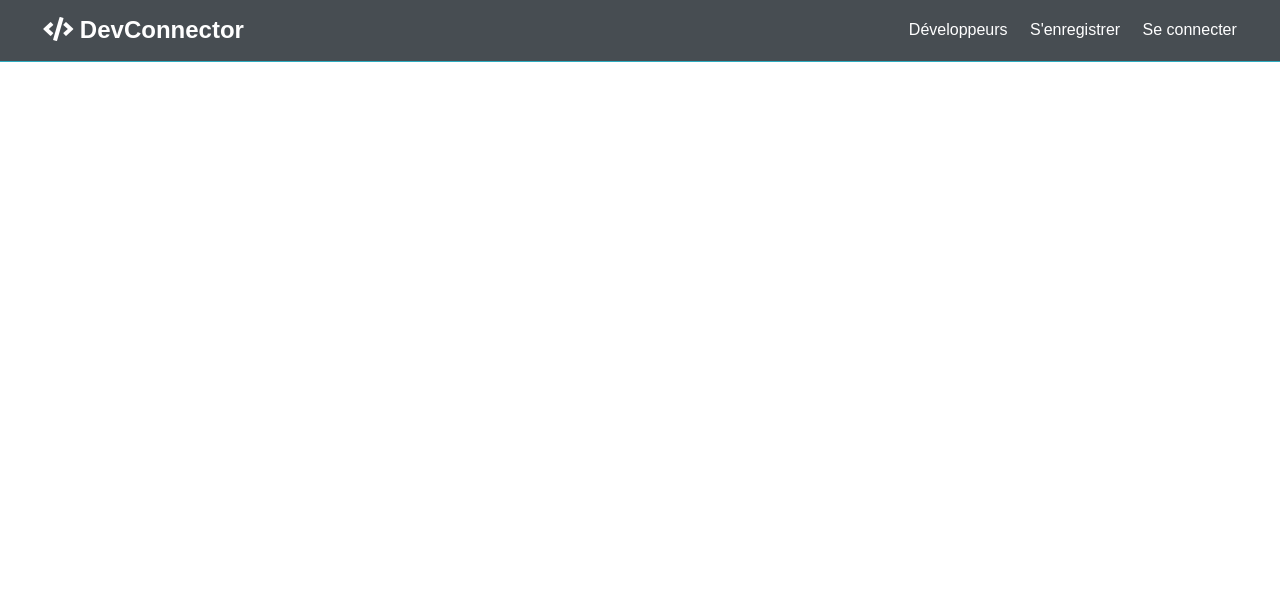
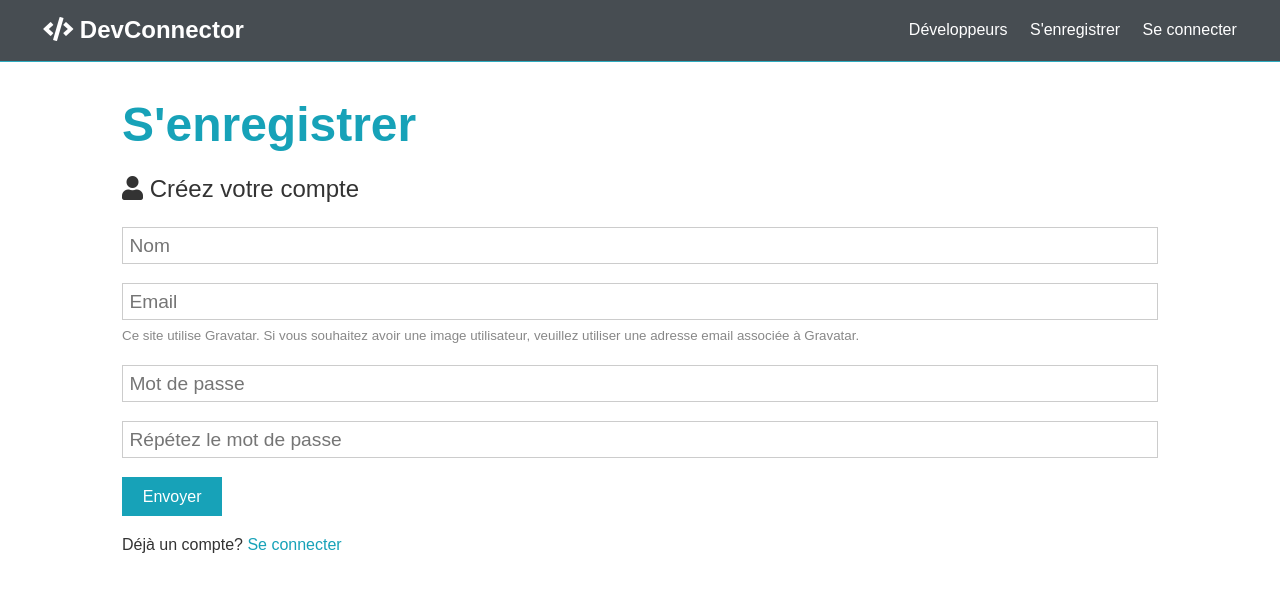
Before and after one commit to Djuls69/devconnector, a React (Create React App) app in the folder client/: page /register in a window 1280 px wide. Shown: the top 592 px of the page. Built offline with nearby package versions, Linux system fonts and the light colour scheme.

Commit message:
Created Register and Login layouts

```diff
--- a/client/src/App.js
+++ b/client/src/App.js
@@ -3,14 +3,20 @@ import { BrowserRouter as Router, Switch, Route } from 'react-router-dom'
 import Navbar from './layouts/Navbar'
 import Landing from './layouts/Landing'
 import './App.css'
+import Login from './layouts/Login'
+import Register from './layouts/Register'
 
 const App = () => {
   return (
     <Router>
       <Navbar />
-      <Switch>
-        <Route exact path='/' component={Landing} />
-      </Switch>
+      <Route exact path='/' component={Landing} />
+      <div className='container'>
+        <Switch>
+          <Route exact path='/login' component={Login} />
+          <Route exact path='/register' component={Register} />
+        </Switch>
+      </div>
     </Router>
   )
 }
--- a/client/src/layouts/Landing.js
+++ b/client/src/layouts/Landing.js
@@ -1,4 +1,5 @@
 import React from 'react'
+import { Link } from 'react-router-dom'
 
 const Landing = () => {
   return (
@@ -10,12 +11,12 @@ const Landing = () => {
             Créez un profil / portfolio de développeur, partagez des posts et obtenez l'aide d'autres développeurs
           </p>
           <div className='buttons'>
-            <a href='register.html' className='btn btn-primary'>
+            <Link to='register' className='btn btn-primary'>
               S'enregistrer
-            </a>
-            <a href='login.html' className='btn btn-light'>
+            </Link>
+            <Link to='/login' className='btn btn-light'>
               Se connecter
-            </a>
+            </Link>
           </div>
         </div>
       </div>
--- /dev/null
+++ b/client/src/layouts/Login.js
@@ -0,0 +1,49 @@
+import React, { Fragment, useState } from 'react'
+import { Link } from 'react-router-dom'
+
+const Login = () => {
+  const [formData, setFormData] = useState({
+    email: '',
+    password: ''
+  })
+  const { email, password } = formData
+
+  const handleChange = e => {
+    setFormData({ ...formData, [e.target.name]: e.target.value })
+  }
+
+  const handleSubmit = async e => {
+    e.preventDefault()
+    console.log('SUCCESS')
+  }
+
+  return (
+    <Fragment>
+      <h1 className='large text-primary'>Se connecter</h1>
+      <p className='lead'>
+        <i className='fas fa-user'></i> Créez votre compte
+      </p>
+      <form className='form' onSubmit={handleSubmit}>
+        <div className='form-group'>
+          <input type='email' placeholder='Email' name='email' value={email} onChange={handleChange} />
+        </div>
+        <div className='form-group'>
+          <input
+            type='password'
+            placeholder='Mot de passe'
+            name='password'
+            minLength='6'
+            value={password}
+            onChange={handleChange}
+          />
+        </div>
+        <input type='submit' className='btn btn-primary' value='Envoyer' />
+      </form>
+      <p className='my-1'>
+        Besoin d'un compte? <Link to='/register'>S'enregistrer</Link>
+      </p>
+    </Fragment>
+  )
+}
+
+export default Login
--- a/client/src/layouts/Navbar.js
+++ b/client/src/layouts/Navbar.js
@@ -1,22 +1,23 @@
 import React from 'react'
+import { Link } from 'react-router-dom'
 
 const Navbar = () => {
   return (
     <nav className='navbar bg-dark'>
       <h1>
-        <a href='index.html'>
+        <Link to='/'>
           <i className='fas fa-code'></i> DevConnector
-        </a>
+        </Link>
       </h1>
       <ul>
         <li>
-          <a href='profiles.html'>Développeurs</a>
+          <Link to='/profiles'>Développeurs</Link>
         </li>
         <li>
-          <a href='register.html'>S'enregistrer</a>
+          <Link to='/register'>S'enregistrer</Link>
         </li>
         <li>
-          <a href='login.html'>Se connecter</a>
+          <Link to='/login'>Se connecter</Link>
         </li>
       </ul>
     </nav>
--- /dev/null
+++ b/client/src/layouts/Register.js
@@ -0,0 +1,72 @@
+import React, { Fragment, useState } from 'react'
+import { Link } from 'react-router-dom'
+
+const Register = () => {
+  const [formData, setFormData] = useState({
+    name: '',
+    email: '',
+    password: '',
+    password2: ''
+  })
+  const { name, email, password, password2 } = formData
+
+  const handleChange = e => {
+    setFormData({ ...formData, [e.target.name]: e.target.value })
+  }
+
+  const handleSubmit = async e => {
+    e.preventDefault()
+    if (password2 !== password) {
+      console.log('Passwords do not match')
+    } else {
+      const newUser = { name, email, password }
+      console.log(newUser)
+    }
+  }
+  return (
+    <Fragment>
+      <h1 className='large text-primary'>S'enregistrer</h1>
+      <p className='lead'>
+        <i className='fas fa-user'></i> Créez votre compte
+      </p>
+      <form className='form' onSubmit={handleSubmit}>
+        <div className='form-group'>
+          <input type='text' placeholder='Nom' name='name' value={name} onChange={handleChange} required />
+        </div>
+        <div className='form-group'>
+          <input type='email' placeholder='Email' name='email' value={email} onChange={handleChange} />
+          <small className='form-text'>
+            Ce site utilise Gravatar. Si vous souhaitez avoir une image utilisateur, veuillez utiliser une adresse email
+            associée à Gravatar.
+          </small>
+        </div>
+        <div className='form-group'>
+          <input
+            type='password'
+            placeholder='Mot de passe'
+            name='password'
+            minLength='6'
+            value={password}
+            onChange={handleChange}
+          />
+        </div>
+        <div className='form-group'>
+          <input
+            type='password'
+            placeholder='Répétez le mot de passe'
+            name='password2'
+            minLength='6'
+            value={password2}
+            onChange={handleChange}
+          />
+        </div>
+        <input type='submit' className='btn btn-primary' value='Envoyer' />
+      </form>
+      <p className='my-1'>
+        Déjà un compte? <Link to='/login'>Se connecter</Link>
+      </p>
+    </Fragment>
+  )
+}
+
+export default Register
```
